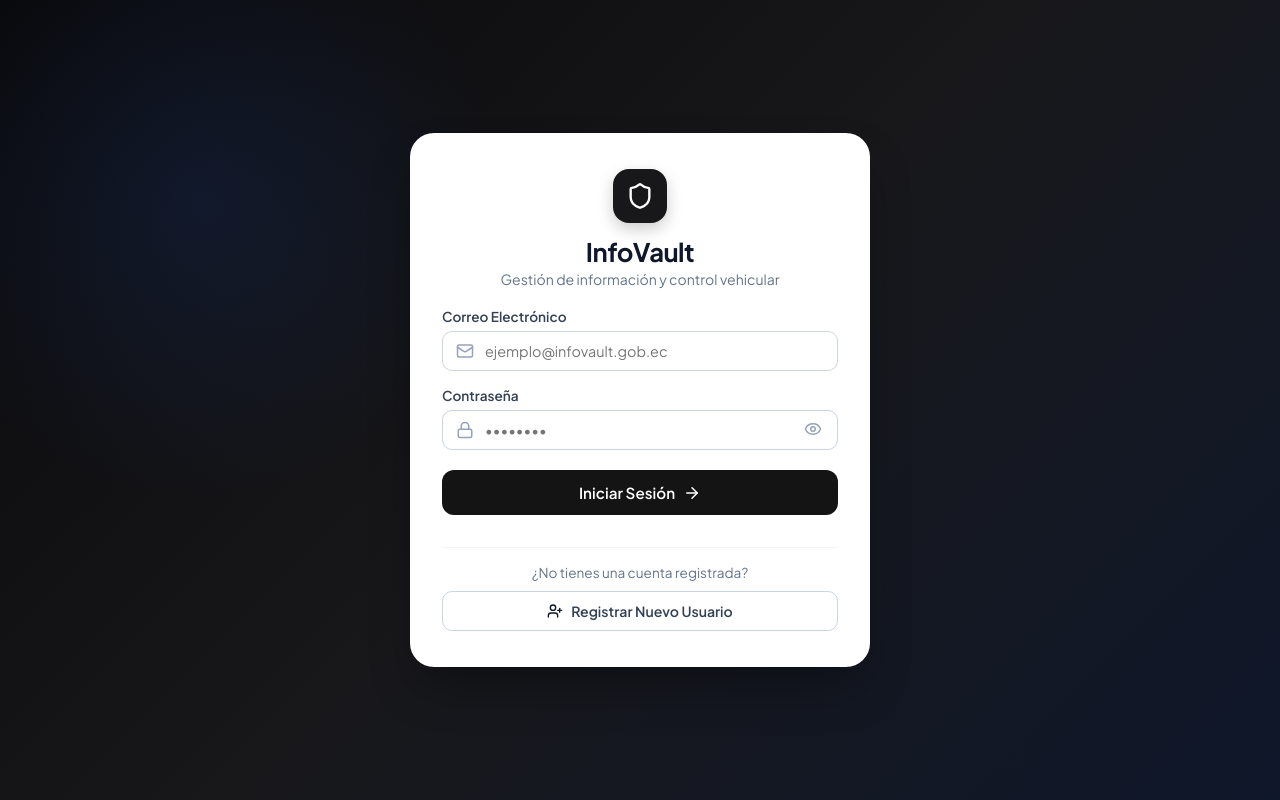
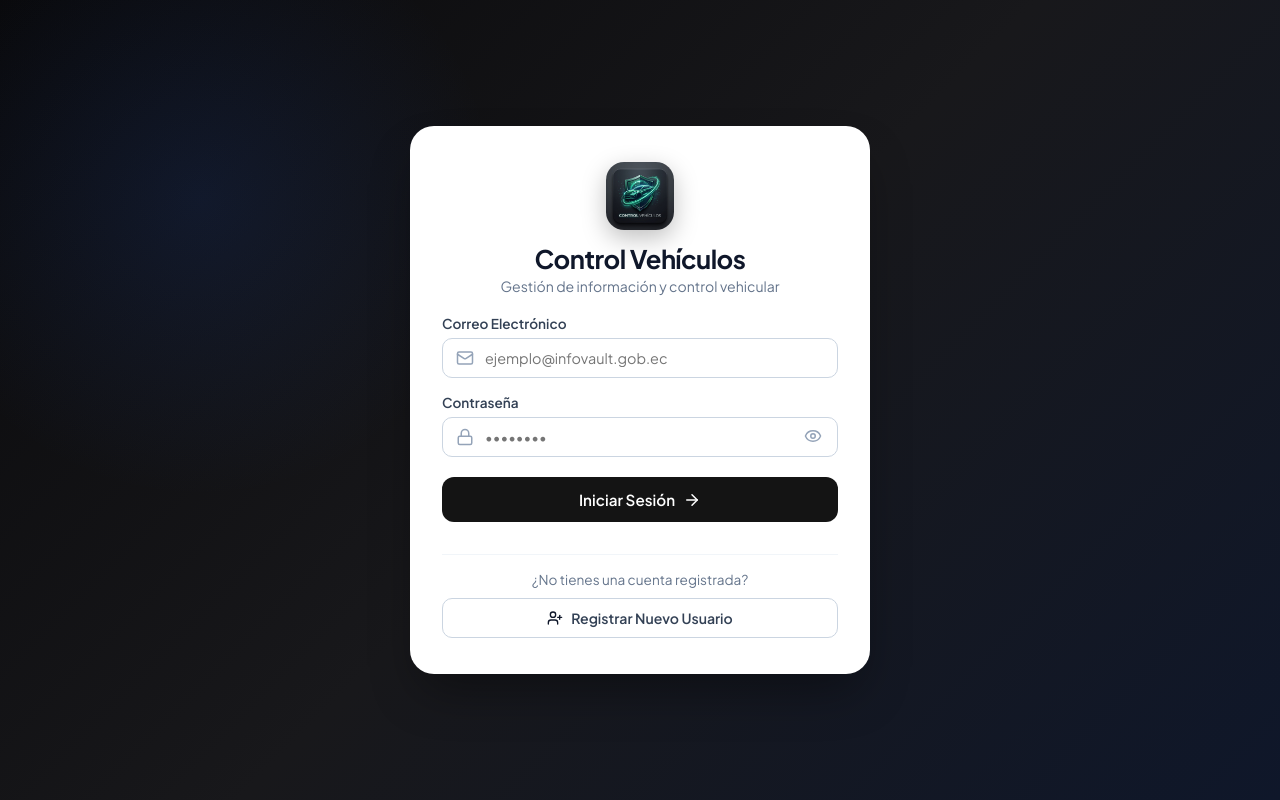
Before and after one commit to L-S16/VEHICULOS, a React (Vite) app: page / in a window 1280 px wide. Built offline with nearby package versions, Linux system fonts and the light colour scheme.

Commit message:
Update logo with AI high tech logo and rename app to Control Vehículos

```diff
--- a/index.html
+++ b/index.html
@@ -3,9 +3,9 @@
 
 <head>
   <meta charset="UTF-8" />
-  <link rel="icon" type="image/svg+xml" href="/favicon.svg" />
+  <link rel="icon" type="image/png" href="/logo.png" />
   <meta name="viewport" content="width=device-width, initial-scale=1.0" />
-  <title>InfoVaul - Gestión de Información y Control Vehicular</title>
+  <title>Control Vehículos - Gestión de Información y Control Vehicular</title>
 </head>
 
 <body>
--- a/src/components/Login.jsx
+++ b/src/components/Login.jsx
@@ -75,10 +75,12 @@ export default function Login({ onLogin, onRegister, users }) {
       <div className="login-card">
         {/* Logo Brand Header */}
         <div className="login-brand-header">
-          <div className="login-logo-icon">
-            <Shield size={28} />
-          </div>
-          <h2>InfoVault</h2>
+          <img
+            src="/logo.png"
+            alt="Control Vehículos"
+            style={{ width: '68px', height: '68px', borderRadius: '18px', objectFit: 'cover', marginBottom: '12px', boxShadow: '0 8px 24px rgba(0,0,0,0.25)' }}
+          />
+          <h2>Control Vehículos</h2>
           <p>{isRegistering ? 'Registro de Nuevo Usuario' : 'Gestión de información y control vehicular'}</p>
         </div>
 
--- a/src/components/Sidebar.jsx
+++ b/src/components/Sidebar.jsx
@@ -1,5 +1,5 @@
 import React from 'react';
-import { Database, Car, Activity, Users, Shield } from 'lucide-react';
+import { Database, Car, Activity, Users } from 'lucide-react';
 
 export default function Sidebar({ currentSection, setCurrentSection, activeRole, currentUser }) {
   // Navigation menu items definition
@@ -38,14 +38,16 @@ export default function Sidebar({ currentSection, setCurrentSection, activeRole,
 
   return (
     <aside className="sidebar">
-      {/* Brand Header */}
+      {/* Brand Header with New AI Generated Logo */}
       <div className="brand-logo">
-        <div className="brand-icon-wrapper">
-          <Shield size={20} />
-        </div>
+        <img
+          src="/logo.png"
+          alt="Control Vehículos"
+          style={{ width: '42px', height: '42px', borderRadius: '12px', objectFit: 'cover', boxShadow: '0 4px 10px rgba(0,0,0,0.15)' }}
+        />
         <div className="brand-info">
-          <span className="brand-title">InfoVault</span>
-          <span className="brand-subtitle">Gestión de información</span>
+          <span className="brand-title">Control Vehículos</span>
+          <span className="brand-subtitle">Gestión e información</span>
         </div>
       </div>
 
```
Also changed, not shown: public/logo.png (added), src/assets/logo.png (added).
